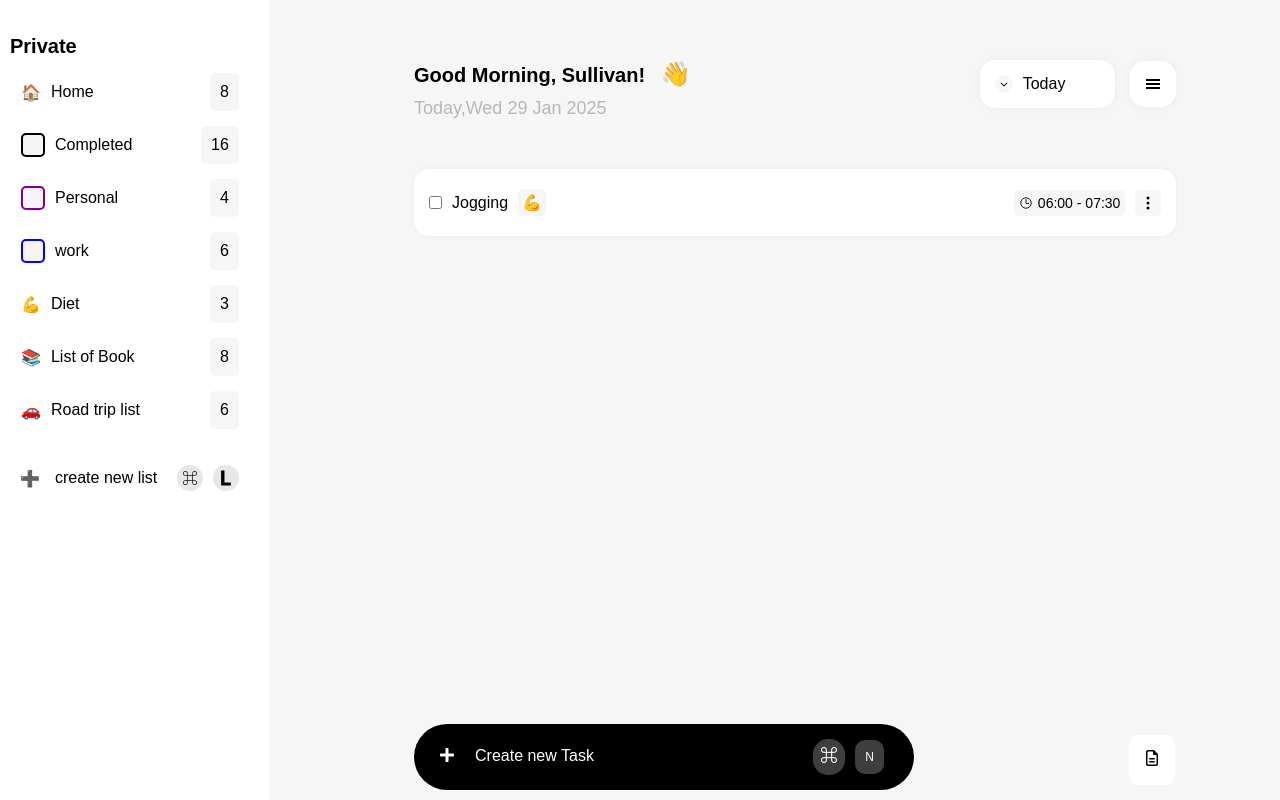
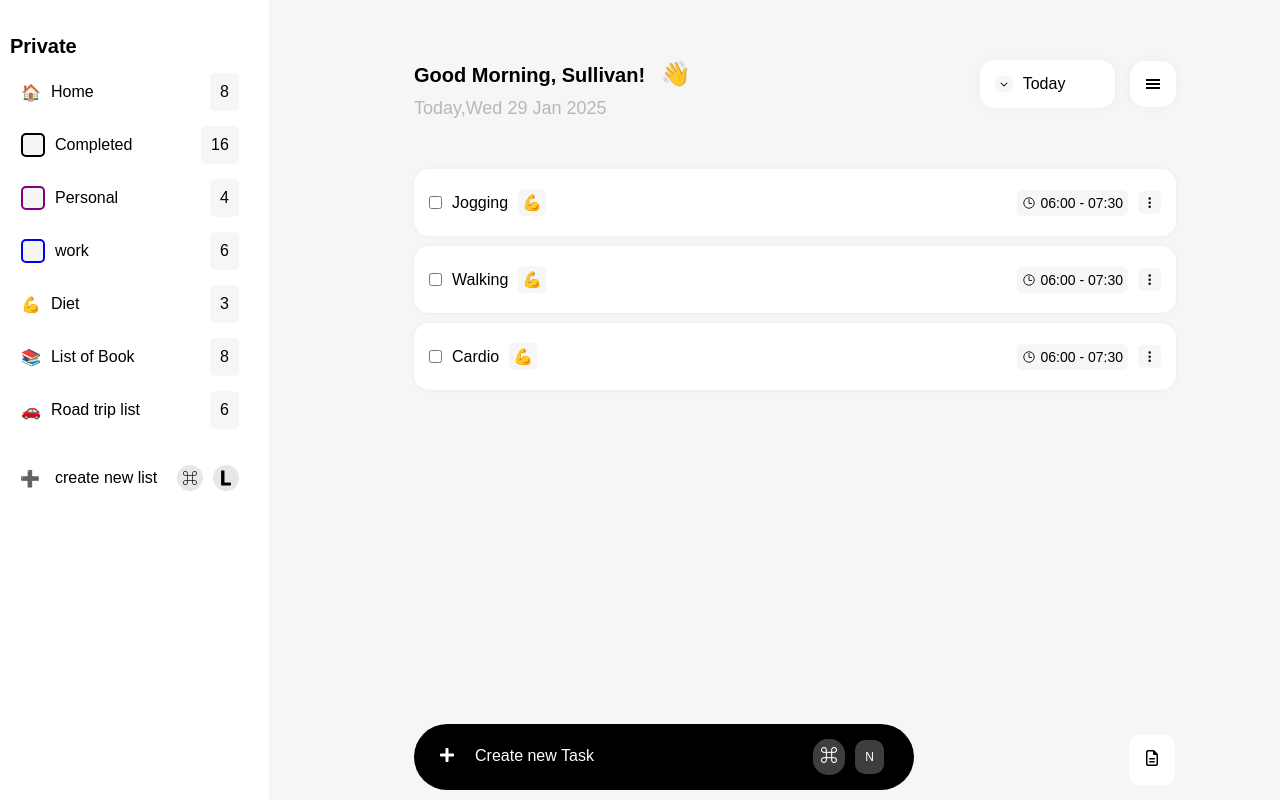
Before and after one commit to Manoj-2301/to-done, a Next.js app: page / in a window 1280 px wide. Built offline with nearby package versions, Linux system fonts and the light colour scheme.

Commit message:
added edit and delete button

```diff
--- /dev/null
+++ b/db.json
@@ -0,0 +1,22 @@
+{
+   "tasks":[
+    {
+        "id": 1,
+        "Task": "Jogging",
+        "emoji": "💪",
+        "extra": "",
+        "start": "06:00",
+        "end": "07:30",
+        "strike": false
+    },
+    {
+        "id": 2,
+        "Task": "walking",
+        "emoji": "💪",
+        "extra": "",
+        "start": "06:00",
+        "end": "07:30",
+        "strike": false
+    }
+   ]
+}
--- a/package.json
+++ b/package.json
@@ -6,10 +6,12 @@
     "dev": "next dev",
     "build": "next build",
     "start": "next start",
-    "lint": "next lint"
+    "lint": "next lint",
+    "server":"json-server --watch db.json --port 5000"
   },
   "dependencies": {
     "@hookform/resolvers": "^3.10.0",
+    "json-server": "^1.0.0-beta.3",
     "next": "15.1.6",
     "react": "^19.0.0",
     "react-dom": "^19.0.0",
--- a/src/app/Component/Component1/Add.js
+++ b/src/app/Component/Component1/Add.js
@@ -13,6 +13,7 @@ const Add = ({ setTasks, tasks }) => {
   const clickToOpen = () => {
     setIsFormOpen((addform) => !addform);
   };
+
 
   return (
     <div>
@@ -37,10 +38,11 @@ const Add = ({ setTasks, tasks }) => {
       </div>
       <div className="last_icon">
         <FaRegFileLines />
+
       </div>
       {isFormOpen && (
         <div className="form">
-          <Form setTasks={setTasks} tasks={tasks}  />
+          <Form setTasks={setTasks} tasks={tasks} setIsFormOpen={setIsFormOpen}  />
         </div>
       )}
     </div>
--- a/src/app/Component/Component2/form.js
+++ b/src/app/Component/Component2/form.js
@@ -2,19 +2,28 @@ import "./style.scss";
 import { useForm } from "react-hook-form";
 import * as yup from "yup";
 import { yupResolver } from "@hookform/resolvers/yup";
-const form = ({ setTasks, tasks }) => {
+const form = ({ setTasks, tasks, setIsFormOpen }) => {
   const schema = yup.object().shape({
-    Task: yup.string().required(),
+    task: yup.string().required(),
     emoji:yup.string(),
     start:yup.string(),
-end:yup.string(),
-extra:yup.string(),
+    end:yup.string(),
+    extra:yup.string(),
   });
   const { register, handleSubmit } = useForm({ resolver: yupResolver(schema) });
 
-  const onSubmit = (newData) => {
+  const onSubmit =(newData) => {
+    // const lastId = tasks.length > 0 ? tasks[tasks.length - 1].id : 0;
+    // const taskWithId = {
+    //   id: lastId+1,
+    //   ...newData,
+    // };
+    const id = Math.floor(Math.random()*1000)+1
+    const newTask ={id, ...newData}
+
     console.log(newData);
-    setTasks([...tasks, newData]);
+    setTasks([...tasks, newTask]);
+    setIsFormOpen(false)
   };
 
   return (
@@ -23,7 +32,7 @@ extra:yup.string(),
         <div className="task-field">
           <div className="task_entery">
             <label>Enter Task</label>
-            <input type="text" placeholder="Enter Task" {...register("Task")} />
+            <input type="text" placeholder="Enter Task" {...register("task")} />
           </div>
           <div className="task_entery">
             <label>Enter emoji</label>
--- a/src/app/Component/Task.js
+++ b/src/app/Component/Task.js
@@ -2,18 +2,37 @@
 import "./style.scss";
 import { BsThreeDotsVertical } from "react-icons/bs";
 import { IoTimeOutline } from "react-icons/io5";
+import {useState} from "react"
+const Task = ({ tasks,setTasks }) => {
+  const [isPopOpen, setIsPopOpen] = useState(null);
 
-const Task = ({ tasks,setTasks }) => {
-  const Delete = (index) => {
-    setTasks(tasks.filter(task => task.index !== index));
+  const Delete =  (id) => {
+    // await fetch(`https://678f25af49875e5a1a90af20.mockapi.io/Users/${id}`,{
+    //   method:'DELETE',
+    // })
+    setTasks(tasks.filter((task) => task.id !== id));
   };
+  const toggleHandle = (id) => {
+    setTasks(
+      tasks.map((task) =>
+        task.id === id ? { ...task, strike: !task.strike } : task
+      )
+    );
+  };
+  const clickToPop= (id) => {
+    setIsPopOpen(isPopOpen === id ? null:id);
+
+  };
+
   return (
     <div className="task_content">
-      {tasks.map((task,index) => (
-        <div key={index} className="task_box">
+      {tasks.map((task) => (
+        <div key={task.id} className="task_box">
           <div className="task_add">
-            <input type="checkbox" className="check" />
-            <p>{task.Task}</p>
+            <input type="checkbox" className="check"
+            checked={task.strike || false}
+            onChange={()=>toggleHandle(task.id)} />
+            <p className={`strip ${task.strike ? "strike": ""}`}>{task.task}</p>
             {task.emoji && <p className="fav_icon">{task.emoji}</p>}
            {task.extra && <p className="type">{task.extra}</p>}
           </div>
@@ -22,9 +41,13 @@ const Task = ({ tasks,setTasks }) => {
               <IoTimeOutline />
               {task.start} - {task.end}
             </p>
-            <p className="dot_btn" onClick={() => Delete(task.index)}>
+            <button className="dot_btn" onClick={()=>clickToPop(task.id)}>
               <BsThreeDotsVertical />
-            </p>
+            </button>
+          {isPopOpen === task.id && (<div className="edit_pop">
+            <p className="edit" >Edit</p>
+            <p className="delete" onClick={() => Delete(task.id)}>Delete</p>
+          </div>)}
           </div>
         </div>
       ))}
--- a/src/app/Component/style.scss
+++ b/src/app/Component/style.scss
@@ -14,6 +14,13 @@
       display: flex;
       align-items: center;
       gap: 10px;
+      .strip{
+        color:black;
+      }
+      .strike {
+        text-decoration: line-through;
+        color: gray;
+      }
       .fav_icon {
         display: flex;
         justify-content: center;
@@ -34,6 +41,7 @@
       display: flex;
       align-items: center;
       gap: 10px;
+      position:relative;
       .time {
         display: flex;
         justify-content: center;
@@ -52,6 +60,30 @@
         padding: 5px;
         border-radius: 5px;
         cursor: pointer;
+        border:none;
+      }
+      .edit_pop{
+        position:absolute;
+        right:-30px;
+        top:-30px;
+        padding:12px 15px;
+        background-color:white;
+        border-radius:5px;
+        box-shadow:0 0 10px rgba(0,0,0,0.25);
+        &*:hover{
+          background-color:#f6f6f6;
+          padding:15px;
+
+        }
+        .edit{
+          margin-bottom:10px;
+          padding:10px;
+
+        }
+        .delete{
+          cursor:pointer;
+        }
+
       }
     }
   }
--- a/src/app/middle/CenterNav.js
+++ b/src/app/middle/CenterNav.js
@@ -5,22 +5,56 @@ import { FaChevronDown } from "react-icons/fa6";
 import { GiHamburgerMenu } from "react-icons/gi";
 import Task from "../Component/Task";
 import Add from "../Component/Component1/Add";
-import { useState } from "react";
+import { useState, useEffect } from "react";
 
 
 const CenterNav = () => {
   const[tasks, setTasks] =useState([
     {
       id:1,
-      Task: "Jogging",
+      task: "Jogging",
       emoji: "💪",
       extra:"",
 
         start: "06:00",
         end: "07:30",
+        strike:false,
+    },
+    {
+      id:2,
+      task: "Walking",
+      emoji: "💪",
+      extra:"",
 
+        start: "06:00",
+        end: "07:30",
+        strike:false,
+    },{
+      id:3,
+      task: "Cardio",
+      emoji: "💪",
+      extra:"",
+
+        start: "06:00",
+        end: "07:30",
+        strike:false,
     }
   ])
+
+
+// useEffect(()=>{
+//   const FetchData = async () => {
+//       const res = await fetch("https://678f25af49875e5a1a90af20.mockapi.io/Users", {
+//         headers: {
+//           "Content-type": "application/json",
+//         },
+//       });
+//       const jokeData = await res.json();
+//       setTasks(jokeData)
+//   }
+//   FetchData()
+// },[])
+
   console.log(tasks)
 
   return (
```
Also changed, not shown: 1 other file (tests, documents, lock files or other folders).
